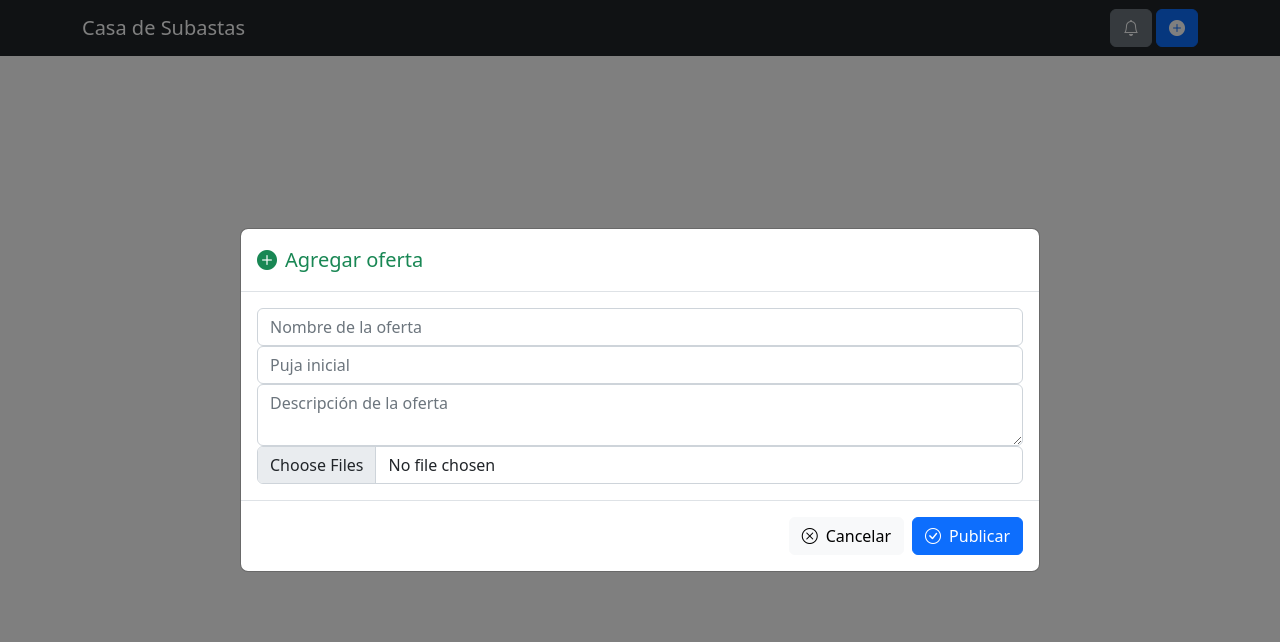
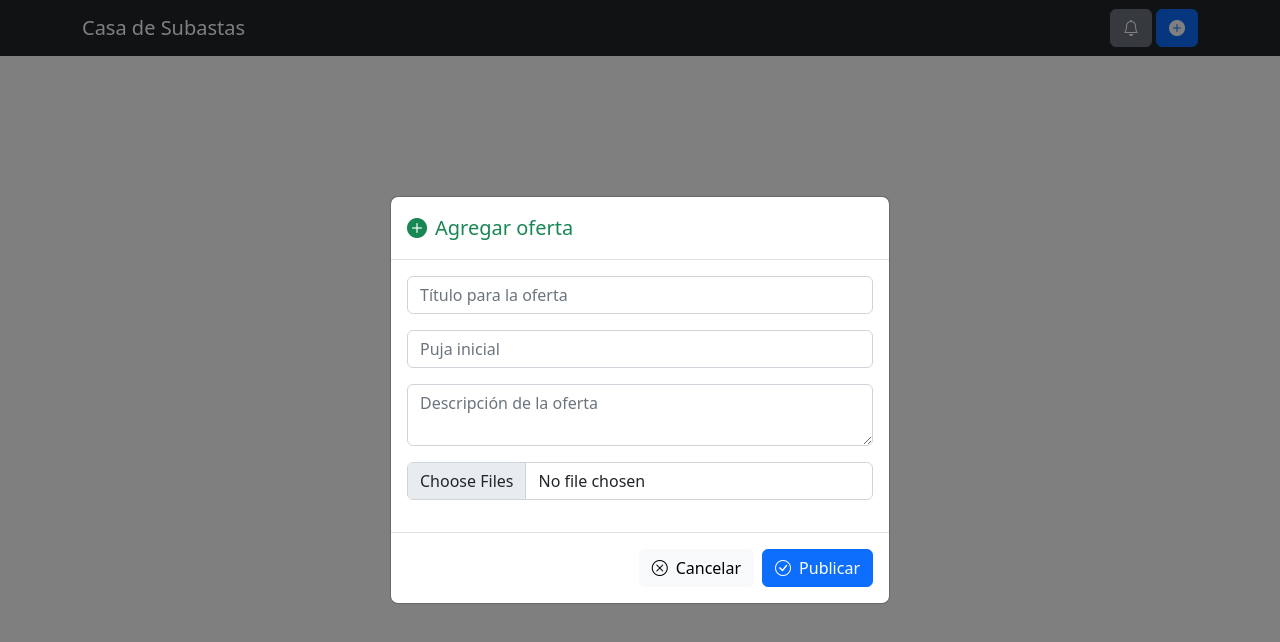
Before and after one commit to wonddark/mercadi, a React (Create React App) app: page /user in a window 1280 px wide. Both pictures are taken after a click on the button 1177 px from the left and 28 px from the top of the page. Shown: the top 642 px of the page. Built offline with nearby package versions, Linux system fonts and the light colour scheme.

Commit message:
Added some vertical space between inputs and resized the modal

```diff
--- a/src/components/AddOffer.tsx
+++ b/src/components/AddOffer.tsx
@@ -1,6 +1,6 @@
 import CommonDlg from "./CommonDlg";
 import React from "react";
-import { Form, Input } from "reactstrap";
+import { Form, FormGroup, Input } from "reactstrap";
 
 interface Props {
   isOpen: boolean;
@@ -9,7 +9,10 @@ interface Props {
 function AddOffer({ isOpen, toggle }: Props) {
   const form = (
     <Form>
-      <Input placeholder="Nombre de la oferta" name="offer-name" />
+      <FormGroup>
+        <Input placeholder="Título para la oferta" name="offer-name" />
+      </FormGroup>
+      <FormGroup>
         <Input
           type="number"
           min={50}
@@ -17,11 +20,15 @@ function AddOffer({ isOpen, toggle }: Props) {
           placeholder="Puja inicial"
           name="offer-initial-bid"
         />
+      </FormGroup>
+      <FormGroup>
         <Input
           type="textarea"
           placeholder="Descripción de la oferta"
           name="offer-description"
         />
+      </FormGroup>
+      <FormGroup>
         <Input
           type="file"
           placeholder="Agrega imágenes"
@@ -29,6 +36,7 @@ function AddOffer({ isOpen, toggle }: Props) {
           accept="image/png, image/jpeg"
           multiple
         />
+      </FormGroup>
     </Form>
   );
   return (
@@ -38,7 +46,7 @@ function AddOffer({ isOpen, toggle }: Props) {
       title="Agregar oferta"
       titleColor="success"
       icon={<i className="bi bi-plus-circle-fill me-2" />}
-      size="lg"
+      size="md"
       content={form}
       acceptLabel="Publicar"
     />
```
Lines whose indentation alone changed are shown as unchanged.
